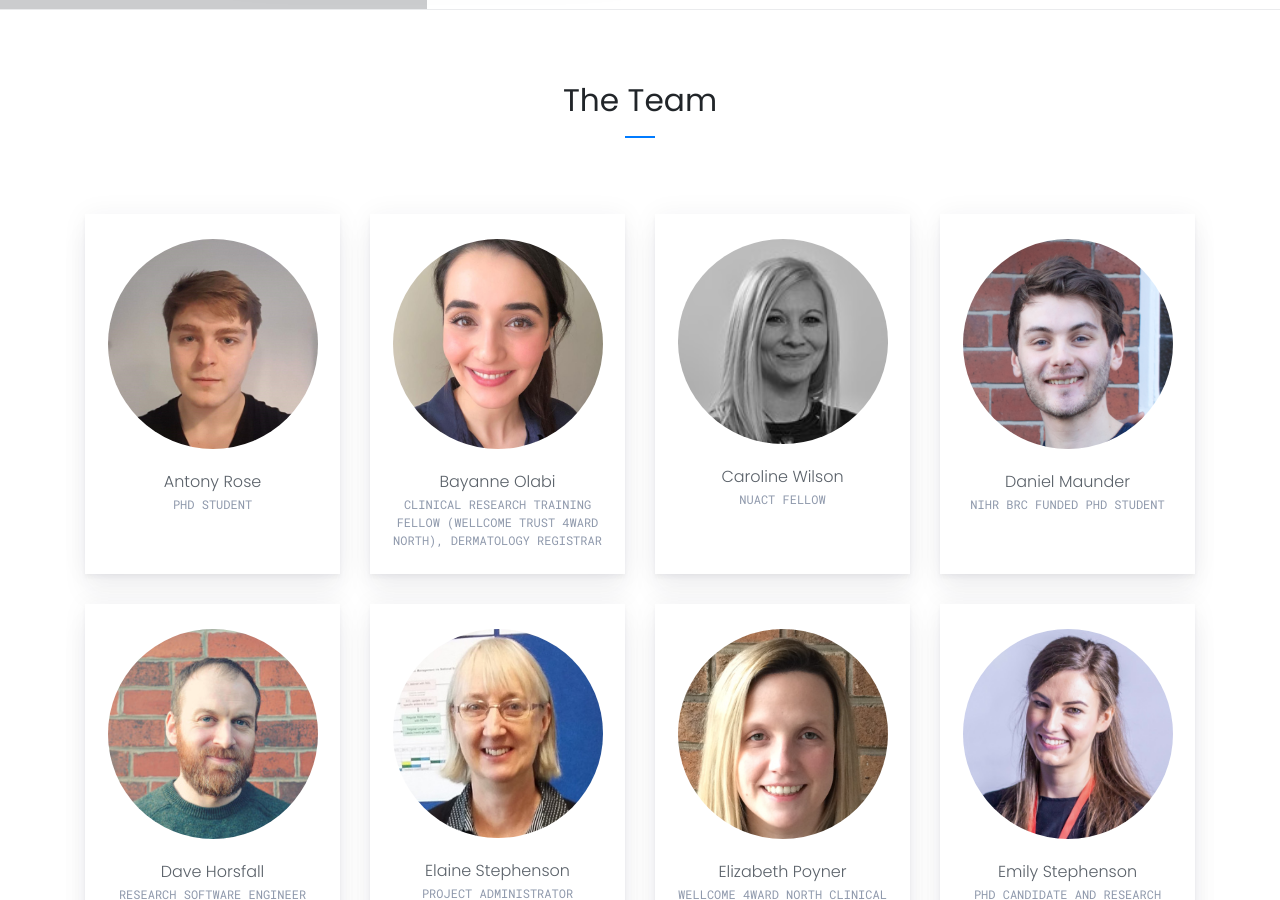
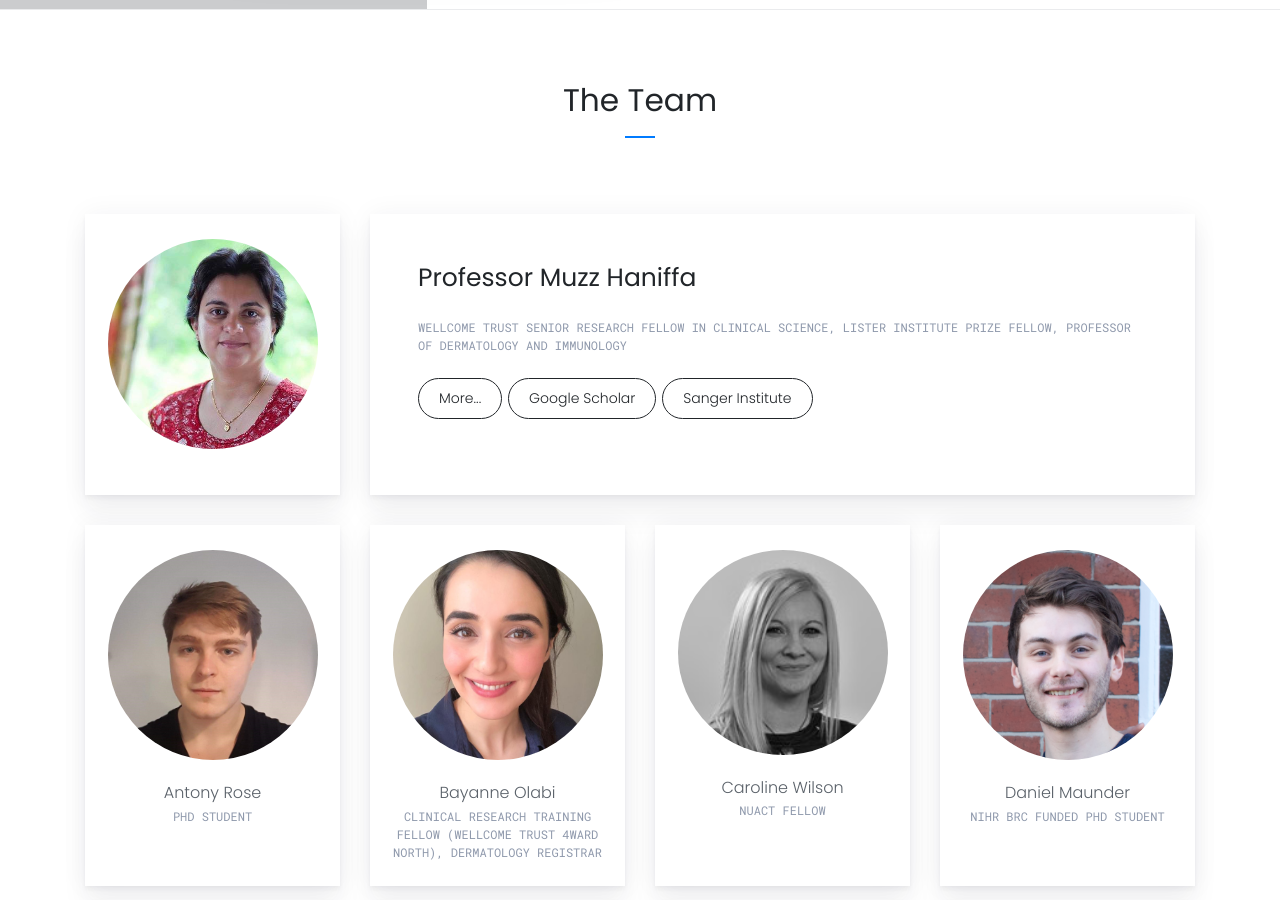
Before and after one commit to haniffalab/haniffalab.github.io, a Jekyll site: the page built from index.markdown, in a window 1280 px wide and 900 px high, scrolled down 3975 px. Built offline with Jekyll 4.4.1, drawn with Linux system fonts in a browser that asks for light colours; nearby versions of some CDN libraries; grey boxes are pictures that could not be loaded.

Commit message:
PI feature

```diff
--- a/_layouts/home.html
+++ b/_layouts/home.html
@@ -204,6 +204,24 @@ layout: default
   <h3 class="section-title text-center m-5">The Team</h3>
   <div class="container py-5">
     <div class="row">
+        <div class="col-lg-3 col-md-6 col-sm-6 d-flex">
+          <a class="team-card flex-fill team-card-link" href="{% link _team/muzz-haniffa.markdown %}">
+            <img src="/assets/img/team/muzz-haniffa.jpg" />
+          </a>
+        </div>
+        <div class="col-lg-9 col-md-6 col-sm-6 d-flex">
+          <div class="team-card flex-fill team-card-link text-left p-5">
+            <h4 class="mb-4">Professor Muzz Haniffa</h4>
+            <div class="position mb-4">Wellcome Trust Senior Research Fellow in Clinical Science, Lister Institute Prize Fellow, Professor of Dermatology and Immunology</div>
+            <p>
+              <a href="{% link _team/muzz-haniffa.markdown %}" class="btn btn-outline-dark btn-pill align-self-center">More...</a>
+              <a href="https://scholar.google.com/citations?user=x8oMWIAAAAAJ&hl=en" class="btn btn-outline-dark btn-pill align-self-center">Google Scholar</a>
+              <a href="https://www.sanger.ac.uk/external_person/haniffa-muzlifah/" class="btn btn-outline-dark btn-pill align-self-center">Sanger Institute</a>
+            </p>
+          </div>
+        </div>
+    </div>
+    <div class="row">
       {% for person in site.team %}
         <div class="col-lg-3 col-md-6 col-sm-6 d-flex">
           <a class="team-card flex-fill team-card-link" href="{{ person.url }}">
```
Lines whose indentation alone changed are shown as unchanged.
